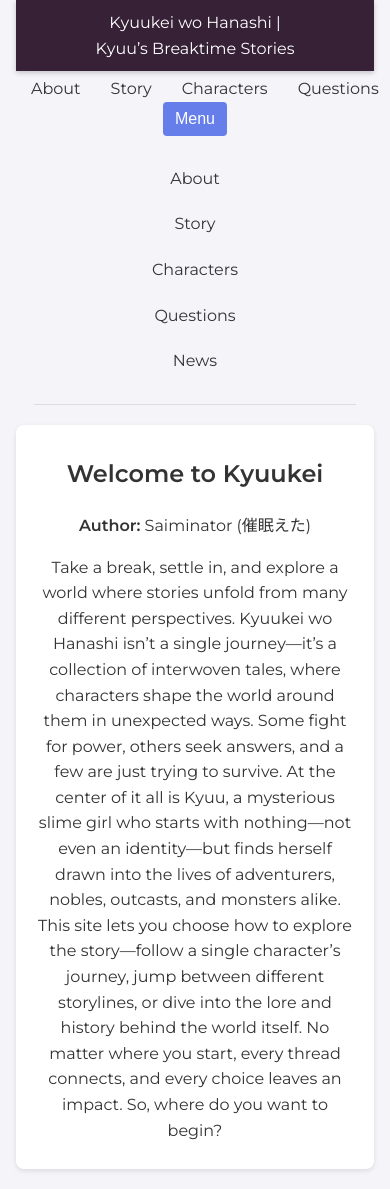
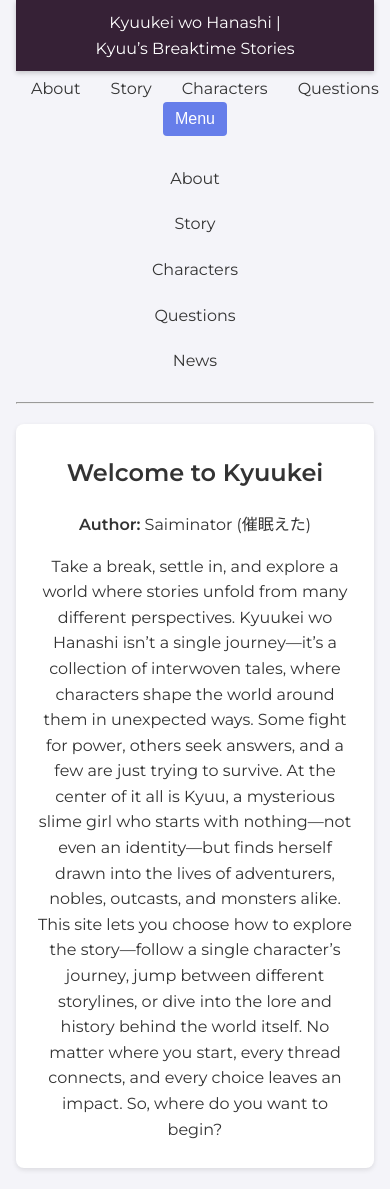
Before and after one commit to Saiminator/Kyuukei, a Jekyll site: the page built from index.html, in a window 390 px wide. Built offline with Jekyll 4.4.1, drawn with Linux system fonts in a browser that asks for light colours.

Commit message:
Update style.css

```diff
--- a/css/style.css
+++ b/css/style.css
@@ -10,8 +10,7 @@
 body {
   margin: 0;
   font-family: 'Montserrat', sans-serif;
-  /* Mobile-first base font-size; will scale up on larger screens */
-  font-size: 1rem;
+  font-size: 1rem; /* Mobile-first base */
   background: #f4f4f9;
   color: #333;
   line-height: 1.6;
@@ -38,7 +37,7 @@
 /* Site title: split into two spans */
 #site-title {
   display: flex;
-  flex-direction: row;  /* Desktop: inline */
+  flex-direction: row; /* Desktop: inline */
   justify-content: center;
   align-items: center;
   font-size: 1.8em;
@@ -53,7 +52,7 @@
   margin: 0 5px;
 }
 
-/* Mobile: Force two lines and adjust font size */
+/* Mobile: force two lines and adjust font size */
 @media (max-width: 600px) {
   #site-title {
     flex-direction: column;
@@ -66,7 +65,7 @@
   }
 }
 
-/* Desktop Navigation – Visible on screens wider than 600px */
+/* Desktop Navigation (visible on screens wider than 600px) */
 #nav-desktop {
   display: block;
   text-align: center;
@@ -82,7 +81,7 @@
 }
 
 #nav-desktop li {
-  margin: 0 15px;  /* Original spacing */
+  margin: 0 15px; /* 15px margins as in your old code */
 }
 
 #nav-desktop a {
@@ -95,7 +94,7 @@
   color: #667eea;
 }
 
-/* Mobile Navigation – Visible on screens 600px and below */
+/* Mobile Navigation (visible on screens 600px and below) */
 #nav-mobile {
   display: none;
 }
@@ -115,7 +114,7 @@
     border-radius: 4px;
     margin-bottom: 10px;
   }
-  #nav-mobile ul {
+  #nav-mobile-menu {
     list-style: none;
     display: flex;
     flex-direction: column;
@@ -125,25 +124,24 @@
     padding: 10px 0;
     margin: 0;
   }
-  #nav-mobile li {
+  #nav-mobile-menu li {
     margin: 10px 0;
   }
-  #nav-mobile a {
+  #nav-mobile-menu a {
     font-weight: 500;
     color: #333;
     transition: color 0.3s ease;
   }
-  #nav-mobile a:hover {
+  #nav-mobile-menu a:hover {
     color: #667eea;
   }
 }
 
-hr {
-  margin: 10px auto;
-  border: 0;
-  height: 1px;
-  background: #ddd;
-  width: 90%;
+/* Ensure that on screens wider than 600px only the desktop nav shows */
+@media (min-width: 601px) {
+  #nav-mobile {
+    display: none;
+  }
 }
 
 /* =====================================================
@@ -278,7 +276,7 @@
   #characterScrollContainer {
     grid-template-columns: repeat(2, 1fr);
   }
-  /* Reduce container height on mobile */
+  /* Shorten container height on mobile */
   #characterScrollWrapper {
     height: 50vh;
   }
@@ -477,13 +475,13 @@
   #nav-mobile {
     display: none;
   }
-  /* Desktop navigation is shown via #nav-desktop */
+  /* Desktop nav is shown via #nav-desktop */
   #nav-desktop {
     display: block;
   }
 
   nav li {
-    margin: 0 15px;  /* Revert to 15px (as in your old code) */
+    margin: 0 15px;
   }
 
   body {
@@ -494,7 +492,7 @@
 
 @media (min-width: 1024px) {
   nav li {
-    margin: 0 15px; /* Keep 15px on desktop as originally */
+    margin: 0 15px;
   }
   body {
     font-size: 1.25rem;
```
